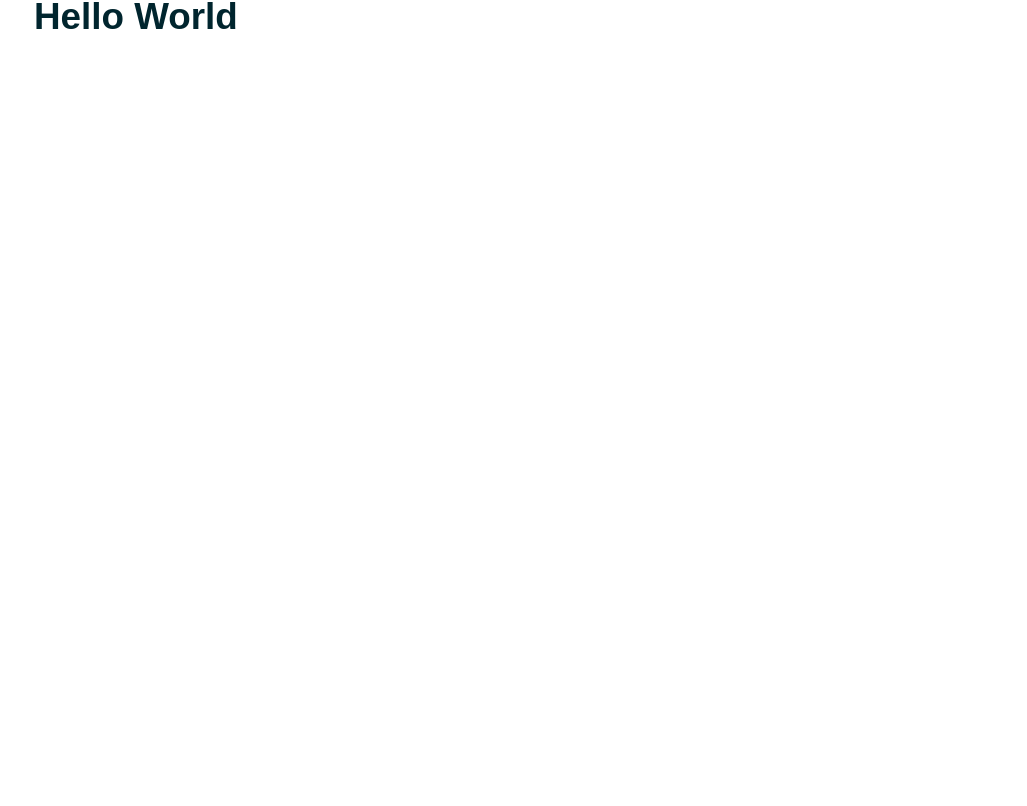
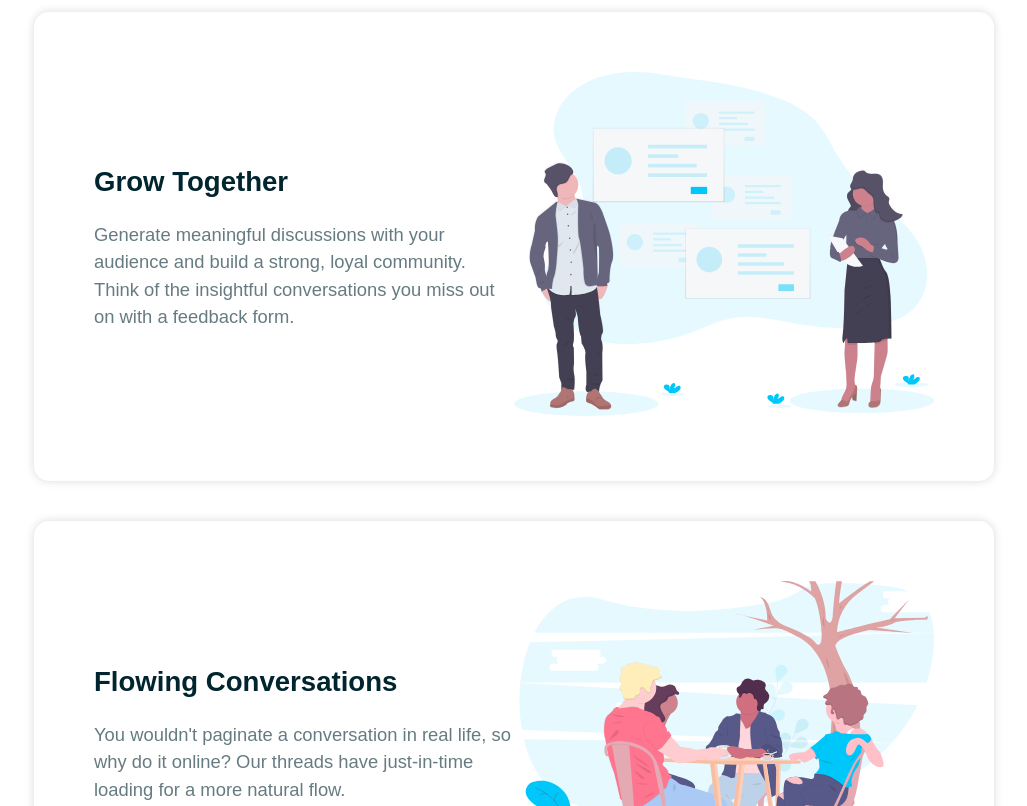
Before and after one commit to xuerongNanopay/letusplay, a React (Create React App) app in the folder styled-component/: page / in a window 1280 px wide. Shown: the part 534-1340 px from the top of the page, without its empty margins (126-1153 px from the left). Before the commit the page ends 800 px from the top, so only its background shows below. Built offline with nearby package versions, Linux system fonts and the light colour scheme.

Commit message:
update card style

```diff
--- a/styled-component/src/App.js
+++ b/styled-component/src/App.js
@@ -1,15 +1,19 @@
 import { ThemeProvider } from "styled-components";
 import { Container } from "./components/styles/Container.styled";
 import Header from "./components/Header";
+import Card from "./components/Card";
 
 import GlobalStyles from "./components/styles/Global";
+
+import contents from "./contents";
 
 const theme = {
   colors: {
     header: '#ebfbff',
     body: '#fff',
     footer: '#003333'
-  }
+  },
+  mobile: '768px'
 }
 
 function App() {
@@ -18,7 +22,9 @@ function App() {
       <GlobalStyles/>
       <Header />
       <Container>
-        <h1>Hello World</h1>
+        { contents.map((item, index) => {
+            return <Card key={index} item={item}/>
+        })}
       </Container>
     </ThemeProvider>
   );
--- /dev/null
+++ b/styled-component/src/components/Card.js
@@ -0,0 +1,15 @@
+import { StyleCard } from "./styles/Card.styled"
+
+export default function Card({item: {id, title, body, image}}) {
+  return (
+    <StyleCard layout={id % 2 === 0 && 'row-reverse'}>
+      <div>
+        <h2>{title}</h2>
+        <p>{body}</p>
+      </div>
+      <div>
+        <img src={`./images/${image}`} alt=""></img>
+      </div>
+    </StyleCard>
+  )
+}
--- /dev/null
+++ b/styled-component/src/components/styles/Card.styled.js
@@ -0,0 +1,24 @@
+import { styled } from "styled-components";
+
+export const StyleCard = styled.div`
+  display: flex;
+  align-items: center;
+  background-color: #fff;
+  border-radius: 15px;
+  box-shadow: 0 0 10px rgba(0, 0, 0, 0.15);
+  margin: 40px 0;
+  padding: 60px;
+  flex-direction: ${({layout}) => layout || 'row'}
+
+  img {
+    width: 80%;
+  }
+
+  & > div {
+    flex: 1;
+  }
+
+  @media(max-width: ${({theme}) => theme.mobile}) {
+    flex-direction: column;
+  }
+`
--- a/styled-component/src/components/styles/Flex.styles.js
+++ b/styled-component/src/components/styles/Flex.styles.js
@@ -8,4 +8,9 @@ export const Flex = styled.div`
   & > ul {
     flex: 1;
   }
+
+  @media(max-width: ${({theme}) => theme.mobile}) {
+    flex-direction: column;
+    text-align: center;
+  }
 `
--- a/styled-component/src/components/styles/Header.styled.js
+++ b/styled-component/src/components/styles/Header.styled.js
@@ -17,11 +17,23 @@ export const Nav = styled.nav`
   align-items: center;
   justify-content: space-between;
   margin-bottom: 40px;
+
+  @media(max-width: ${({theme}) => theme.mobile}) {
+    flex-direction: column;
+  }
 `
 
-export const Logo = styled.img``
+export const Logo = styled.img`
+  @media(max-width: ${({theme}) => theme.mobile}) {
+    margin-bottom: 40px;
+  }
+`
 
 export const Image = styled.img`
   width: 375px;
   margin-left: 40px;
+
+  @media(max-width: ${({theme}) => theme.mobile}) {
+    margin: 40px 0 30px;
+  }
 `
--- /dev/null
+++ b/styled-component/src/contents.js
@@ -0,0 +1,22 @@
+const contents = [
+  {
+    id: 1,
+    title: 'Grow Together',
+    body: 'Generate meaningful discussions with your audience and build a strong, loyal community. Think of the insightful conversations you miss out on with a feedback form.',
+    image: 'illustration-grow-together.svg',
+  },
+  {
+    id: 2,
+    title: 'Flowing Conversations',
+    body: "You wouldn't paginate a conversation in real life, so why do it online? Our threads have just-in-time loading for a more natural flow.",
+    image: 'illustration-flowing-conversation.svg',
+  },
+  {
+    id: 3,
+    title: 'Your Users',
+    body: "It takes no time at all to integrate Huddle with your app's authentication solution. This means, once signed in to your app, your users can start chatting immediately.",
+    image: 'illustration-your-users.svg',
+  },
+]
+
+export default contents
```
